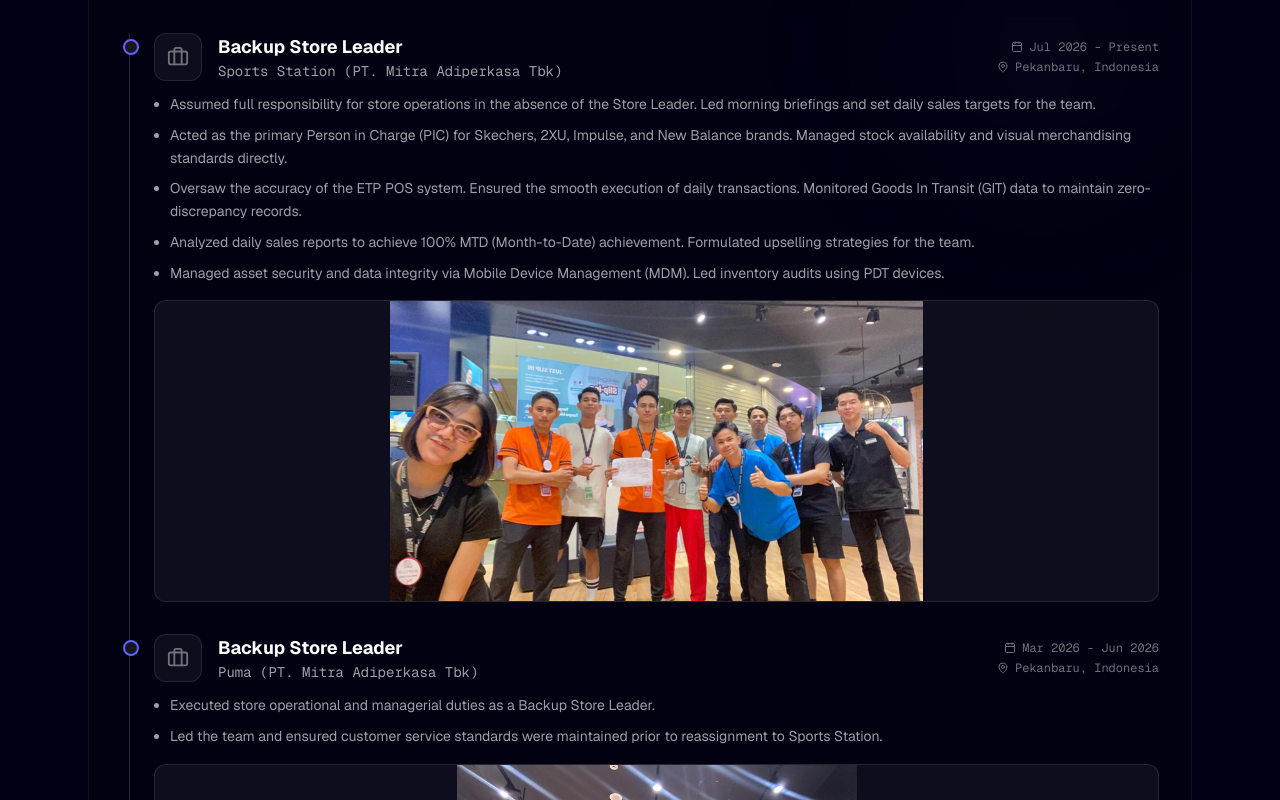
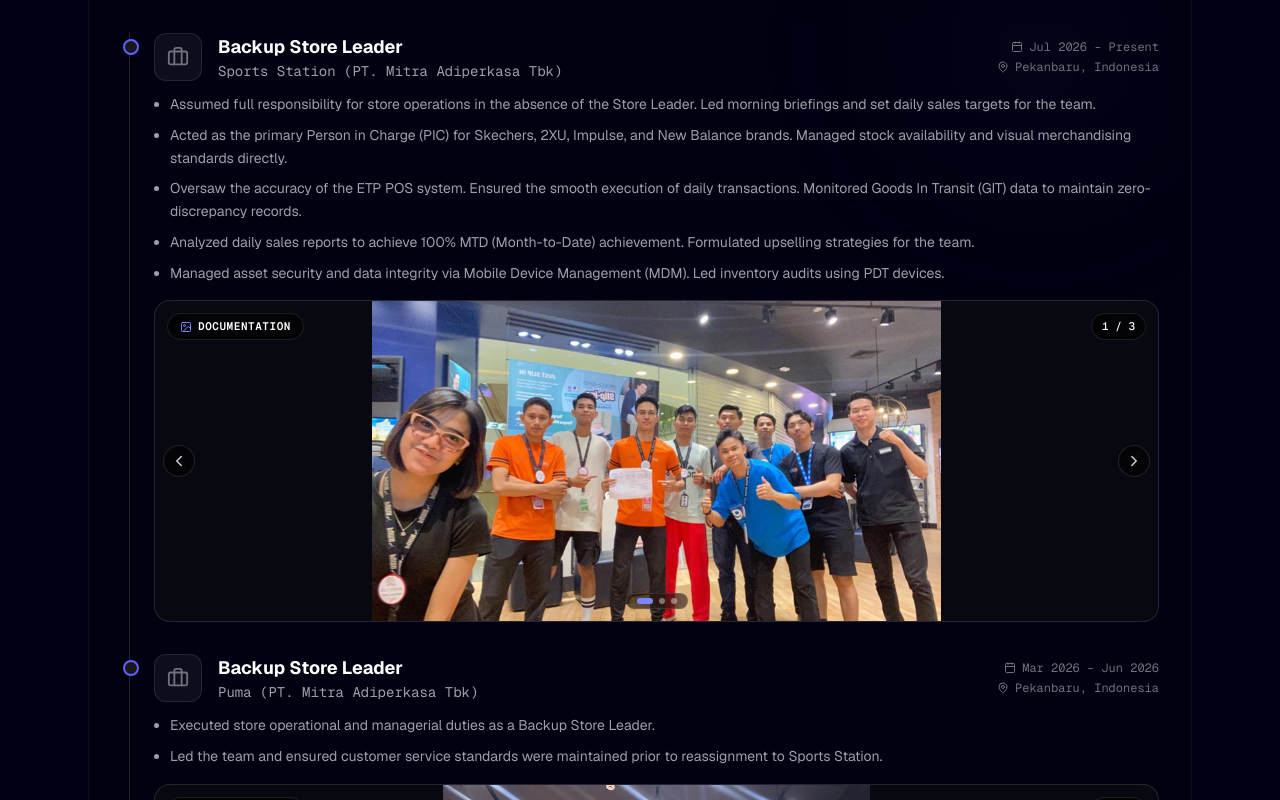
Before and after one commit to mhderdnsyh/mhderdnsyh-portofolio, a Next.js app: page / in a window 1280 px wide. Shown: the part 1722-2522 px from the top of the page. Built offline with nearby package versions, Linux system fonts and the light colour scheme.

Commit message:
feat: add DocumentationCarousel component and map multi-image slides

```diff
--- /dev/null
+++ b/src/components/DocumentationCarousel.tsx
@@ -0,0 +1,115 @@
+"use client";
+
+import React, { useState } from "react";
+import { motion, AnimatePresence } from "framer-motion";
+import { ChevronLeft, ChevronRight, Image as ImageIcon } from "lucide-react";
+
+interface DocumentationCarouselProps {
+  images: string[];
+  alt: string;
+  className?: string;
+  aspectRatio?: string;
+}
+
+export const DocumentationCarousel: React.FC<DocumentationCarouselProps> = ({
+  images,
+  alt,
+  className = "max-h-[320px] object-contain",
+}) => {
+  const [currentIndex, setCurrentIndex] = useState(0);
+  const [failedImages, setFailedImages] = useState<Record<number, boolean>>({});
+
+  // Filter out images that failed to load
+  const validImages = images.filter((_, idx) => !failedImages[idx]);
+
+  if (!validImages || validImages.length === 0) {
+    return null;
+  }
+
+  const handlePrev = (e: React.MouseEvent) => {
+    e.stopPropagation();
+    setCurrentIndex((prev) => (prev === 0 ? validImages.length - 1 : prev - 1));
+  };
+
+  const handleNext = (e: React.MouseEvent) => {
+    e.stopPropagation();
+    setCurrentIndex((prev) => (prev === validImages.length - 1 ? 0 : prev + 1));
+  };
+
+  const currentSrc = validImages[currentIndex] || validImages[0];
+
+  return (
+    <div className="mt-4 border border-white/10 rounded-2xl overflow-hidden bg-white/5 relative group/carousel select-none">
+      {/* Main Image Display */}
+      <div className="relative w-full overflow-hidden flex items-center justify-center bg-black/40 min-h-[180px]">
+        <AnimatePresence mode="wait">
+          <motion.img
+            key={currentSrc}
+            src={currentSrc}
+            alt={`${alt} - photo ${currentIndex + 1}`}
+            initial={{ opacity: 0, scale: 0.98 }}
+            animate={{ opacity: 1, scale: 1 }}
+            exit={{ opacity: 0, scale: 0.98 }}
+            transition={{ duration: 0.3 }}
+            className={`w-full h-auto ${className} object-center`}
+            onError={() => setFailedImages((prev) => ({ ...prev, [currentIndex]: true }))}
+          />
+        </AnimatePresence>
+
+        {/* Documentation Tag */}
+        <div className="absolute top-3 left-3 bg-black/60 backdrop-blur-md px-3 py-1 rounded-full border border-white/10 flex items-center gap-1.5 pointer-events-none">
+          <ImageIcon size={12} className="text-indigo-400" />
+          <span className="text-white text-[11px] font-mono font-semibold tracking-wider uppercase">
+            Documentation
+          </span>
+        </div>
+
+        {/* Slide Counter (Only if multiple images) */}
+        {validImages.length > 1 && (
+          <div className="absolute top-3 right-3 bg-black/60 backdrop-blur-md px-2.5 py-1 rounded-full border border-white/10 text-white text-[11px] font-mono font-medium">
+            {currentIndex + 1} / {validImages.length}
+          </div>
+        )}
+
+        {/* Navigation Controls (Only if multiple images) */}
+        {validImages.length > 1 && (
+          <>
+            <button
+              onClick={handlePrev}
+              aria-label="Previous Image"
+              className="absolute left-2 top-1/2 -translate-y-1/2 w-8 h-8 rounded-full bg-black/60 hover:bg-indigo-600 text-white flex items-center justify-center border border-white/15 opacity-80 hover:opacity-100 transition-all cursor-pointer z-10"
+            >
+              <ChevronLeft size={18} />
+            </button>
+            <button
+              onClick={handleNext}
+              aria-label="Next Image"
+              className="absolute right-2 top-1/2 -translate-y-1/2 w-8 h-8 rounded-full bg-black/60 hover:bg-indigo-600 text-white flex items-center justify-center border border-white/15 opacity-80 hover:opacity-100 transition-all cursor-pointer z-10"
+            >
+              <ChevronRight size={18} />
+            </button>
+
+            {/* Indicator Dots */}
+            <div className="absolute bottom-3 left-1/2 -translate-x-1/2 flex items-center gap-1.5 bg-black/50 backdrop-blur-md px-2.5 py-1 rounded-full border border-white/10">
+              {validImages.map((_, idx) => (
+                <button
+                  key={idx}
+                  onClick={(e) => {
+                    e.stopPropagation();
+                    setCurrentIndex(idx);
+                  }}
+                  className={`h-1.5 rounded-full transition-all cursor-pointer ${
+                    idx === currentIndex
+                      ? "w-4 bg-indigo-400"
+                      : "w-1.5 bg-white/40 hover:bg-white/70"
+                  }`}
+                  aria-label={`Go to slide ${idx + 1}`}
+                />
+              ))}
+            </div>
+          </>
+        )}
+      </div>
+    </div>
+  );
+};
--- a/src/components/sections/About.tsx
+++ b/src/components/sections/About.tsx
@@ -2,6 +2,7 @@
 
 import React, { useState } from "react";
 import { motion, AnimatePresence } from "framer-motion";
+import { DocumentationCarousel } from "../DocumentationCarousel";
 import {
   GraduationCap,
   Code2,
@@ -69,7 +70,11 @@
       role: "Backup Store Leader",
       company: "Sports Station (PT. Mitra Adiperkasa Tbk)",
       logo: "",
-      documentationImage: "/images/documentation-sports-station.png",
+      documentationImages: [
+        "/images/documentation-sports-station.png",
+        "/images/documentation-sports-station-3.png",
+        "/images/documentation-sports-station-4.png",
+      ],
       location: "Pekanbaru, Indonesia",
       period: "Jul 2026 - Present",
       points: [
@@ -84,7 +89,13 @@
       role: "Backup Store Leader",
       company: "Puma (PT. Mitra Adiperkasa Tbk)",
       logo: "",
-      documentationImage: "/images/documentation-puma.png",
+      documentationImages: [
+        "/images/documentation-puma.png",
+        "/images/documentation-puma-2.png",
+        "/images/documentation-puma-3.png",
+        "/images/documentation-puma-4.png",
+        "/images/documentation-puma-5.png",
+      ],
       location: "Pekanbaru, Indonesia",
       period: "Mar 2026 - Jun 2026",
       points: [
@@ -96,7 +107,11 @@
       role: "Store Associate",
       company: "Sports Station (PT. Mitra Adiperkasa Tbk)",
       logo: "",
-      documentationImage: "/images/documentation-sports-station-2.png",
+      documentationImages: [
+        "/images/documentation-sports-station-2.png",
+        "/images/documentation-sports-station-5.png",
+        "/images/documentation-sports-station-6.png",
+      ],
       location: "Pekanbaru, Indonesia",
       period: "Mar 2024 - Feb 2026",
       points: [
@@ -110,7 +125,10 @@
       role: "Intern Frontend / Backend Developer",
       company: "Lab Inkubator Universitas Islam Negeri Sultan Syarif Kasim Riau",
       logo: "",
-      documentationImage: "/images/documentation-intern-lab-inkubator.png",
+      documentationImages: [
+        "/images/documentation-intern-lab-inkubator.png",
+        "/images/documentation-intern-lab-inkubator-2.png",
+      ],
       location: "Pekanbaru, Indonesia",
       period: "Jan 2023 - Feb 2023",
       points: [
@@ -124,7 +142,7 @@
       role: "KPPS (Polling Station Working Committee)",
       company: "General Election Commission (KPU)",
       logo: "",
-      documentationImage: "",
+      documentationImages: [],
       location: "Pekanbaru, Indonesia",
       period: "Feb 2024",
       points: [
@@ -136,7 +154,7 @@
       role: "Enumerator (Surveyor)",
       company: "Statistics Indonesia (BPS - Regsosek 2022)",
       logo: "",
-      documentationImage: "",
+      documentationImages: [],
       location: "Pekanbaru, Indonesia",
       period: "Oct - Nov 2022",
       points: [
@@ -150,7 +168,12 @@
       degree: "Bachelor of Informatics Engineering",
       institution: "Universitas Islam Negeri Sultan Syarif Kasim Riau",
       logo: "",
-      documentationImage: "/images/documentation-education-s1.png",
+      documentationImages: [
+        "/images/documentation-education-s1.png",
+        "/images/documentation-education-s1-1.png",
+        "/images/documentation-education-s1-2.png",
+        "/images/documentation-education-s1-3.png",
+      ],
       period: "May 2020 - July 2025",
       grade: "GPA: 3.64 / 4.00",
       thesis: "Text-to-Speech (TTS) for East Javanese Blitar Dialect using VITS (Python, PyTorch)",
@@ -348,18 +371,12 @@
                         ))}
                       </ul>
 
-                      {/* Documentation Image */}
-                      {exp.documentationImage && (
-                        <div className="mt-4 border border-white/10 rounded-xl overflow-hidden bg-white/5 relative group/img">
-                          <img
-                            src={exp.documentationImage}
-                            alt={`Documentation for ${exp.role} at ${exp.company}`}
-                            className="w-full h-auto max-h-[300px] object-cover object-center md:object-contain group-hover/img:scale-105 transition-transform duration-500"
-                          />
-                          <div className="absolute inset-0 bg-black/40 opacity-0 group-hover/img:opacity-100 transition-opacity flex items-center justify-center pointer-events-none">
-                            <span className="text-white text-xs font-mono font-bold tracking-widest uppercase bg-black/50 px-3 py-1 rounded-full border border-white/20">Documentation</span>
-                          </div>
-                        </div>
+                      {/* Documentation Image Carousel */}
+                      {exp.documentationImages && exp.documentationImages.length > 0 && (
+                        <DocumentationCarousel
+                          images={exp.documentationImages}
+                          alt={`Documentation for ${exp.role} at ${exp.company}`}
+                        />
                       )}
                     </div>
                   ))}
@@ -419,18 +436,12 @@
                         </div>
                       </div>
 
-                      {/* Documentation Image */}
-                      {edu.documentationImage && (
-                        <div className="mt-4 border border-white/10 rounded-xl overflow-hidden bg-white/5 relative group/img">
-                          <img
-                            src={edu.documentationImage}
-                            alt={`Documentation for ${edu.degree} at ${edu.institution}`}
-                            className="w-full h-auto max-h-[300px] object-cover object-center md:object-contain group-hover/img:scale-105 transition-transform duration-500"
-                          />
-                          <div className="absolute inset-0 bg-black/40 opacity-0 group-hover/img:opacity-100 transition-opacity flex items-center justify-center pointer-events-none">
-                            <span className="text-white text-xs font-mono font-bold tracking-widest uppercase bg-black/50 px-3 py-1 rounded-full border border-white/20">Documentation</span>
-                          </div>
-                        </div>
+                      {/* Documentation Image Carousel */}
+                      {edu.documentationImages && edu.documentationImages.length > 0 && (
+                        <DocumentationCarousel
+                          images={edu.documentationImages}
+                          alt={`Documentation for ${edu.degree} at ${edu.institution}`}
+                        />
                       )}
                     </div>
                   ))}
--- a/src/components/sections/Projects.tsx
+++ b/src/components/sections/Projects.tsx
@@ -12,7 +12,11 @@
       tags: ["Web App", "Responsive Design", "Relational Database", "Google Maps", "RSVP"],
       githubUrl: "https://github.com/mhderdnsyh",
       demoUrl: "https://surya-juni-wedding.vercel.app/",
-      imageUrl: "/images/documentation-project-wedding-surya-juni-3.png",
+      images: [
+        "/images/documentation-project-wedding-surya-juni-3.png",
+        "/images/documentation-project-wedding-surya-juni-1.png",
+        "/images/documentation-project-wedding-surya-juni.png",
+      ],
       gradient: "from-rose-600/70 via-pink-600/70 to-red-600/70",
     },
     {
@@ -21,7 +25,7 @@
         "Developed a Javanese dialect Text-to-Speech (TTS) system using VITS (Variational Inference with adversarial learning). Handled dataset synthesis (LJSpeech format) and model optimization using Python & PyTorch.",
       tags: ["Jupyter Notebook", "Python", "PyTorch", "TTS", "VITS"],
       githubUrl: "https://github.com/mhderdnsyh/vits-project",
-      imageUrl: "",
+      imageUrl: "/images/documentation-project-vits.png",
       gradient: "from-orange-600/70 via-red-600/70 to-pink-600/70",
     },
     {
@@ -75,7 +79,7 @@
         "A localized landing page website developed during the KKN (Community Service) program to highlight public information services, village announcements, and administrative profiles.",
       tags: ["HTML5", "CSS3", "Bootstrap", "JavaScript", "Design Assets"],
       githubUrl: "https://github.com/mhderdnsyh",
-      imageUrl: "",
+      imageUrl: "/images/documentation-project-website-lipat-kain-utara.png",
       gradient: "from-lime-600/70 via-green-600/70 to-emerald-600/70",
     },
   ];
@@ -104,6 +108,7 @@
               githubUrl={project.githubUrl}
               demoUrl={project.demoUrl}
               imageUrl={project.imageUrl}
+              images={project.images}
               gradient={project.gradient}
             />
           ))}
```
Also changed, not shown: src/components/ProjectCard.tsx (+10 -2 lines), public/images/documentation-project-vits.png (added), 1 other file (tests, documents, lock files or other folders).
